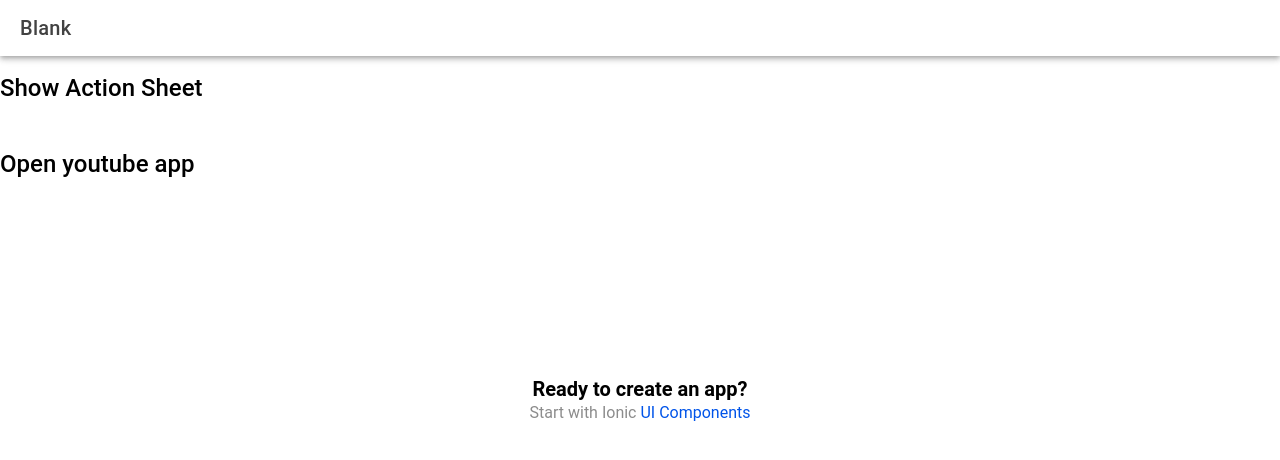
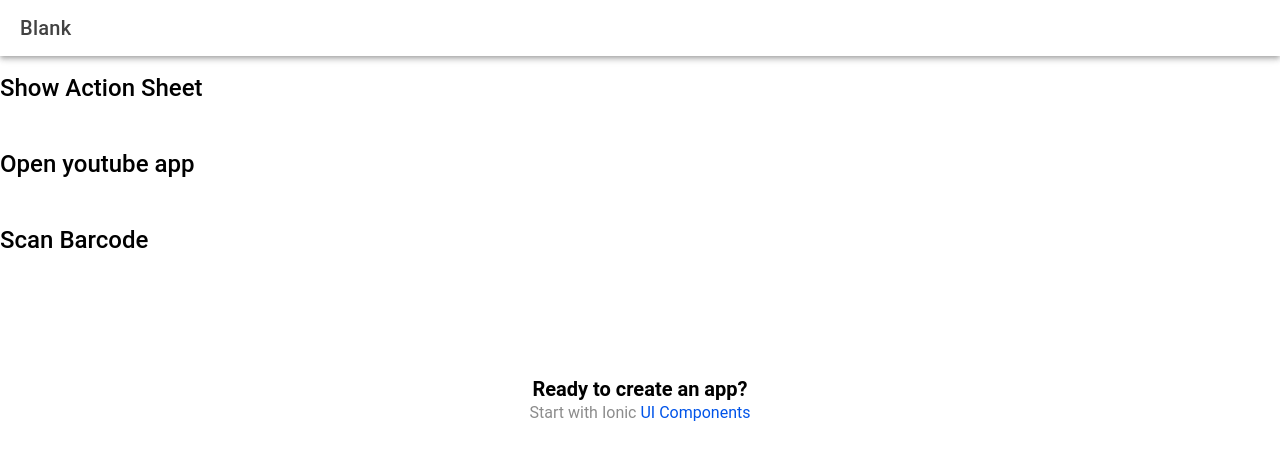
Before and after one commit to juniniv3/cap-plugins-integration, a React (Vite) app: page /home in a window 1280 px wide. Shown: the top 460 px of the page. Built offline with nearby package versions, Linux system fonts and the light colour scheme.

Commit message:
feat: added barcode plugin integration

```diff
--- a/package.json
+++ b/package.json
@@ -16,6 +16,7 @@
     "@capacitor/android": "^7.4.4",
     "@capacitor/app": "7.1.0",
     "@capacitor/app-launcher": "^7.0.2",
+    "@capacitor/barcode-scanner": "^2.2.0",
     "@capacitor/core": "7.4.4",
     "@capacitor/device": "^7.0.2",
     "@capacitor/haptics": "7.0.2",
--- a/src/pages/Home.tsx
+++ b/src/pages/Home.tsx
@@ -7,6 +7,7 @@ import {
 } from "@ionic/react";
 import { ActionSheet, ActionSheetButtonStyle } from "@capacitor/action-sheet";
 import { AppLauncher } from "@capacitor/app-launcher";
+import { CapacitorBarcodeScanner } from '@capacitor/barcode-scanner';
 import ExploreContainer from "../components/ExploreContainer";
 import { Device } from "@capacitor/device";
 
@@ -56,6 +57,11 @@ const Home: React.FC = () => {
     }
   };
 
+  const scanBarcode = async () => {
+    const result = await CapacitorBarcodeScanner.scanBarcode({hint: 1});
+    console.log(result);
+  };
+
   return (
     <IonPage>
       <IonHeader>
@@ -73,6 +79,8 @@ const Home: React.FC = () => {
         <h2 onClick={showActionSheet}>Show Action Sheet</h2>
         <br />
         <h2 onClick={openYoutubeApp}>Open youtube app</h2>
+        <br />
+        <h2 onClick={scanBarcode}>Scan Barcode</h2>
       </IonContent>
     </IonPage>
   );
```
Also changed, not shown: 7 other files (tests, documents, lock files or other folders).
